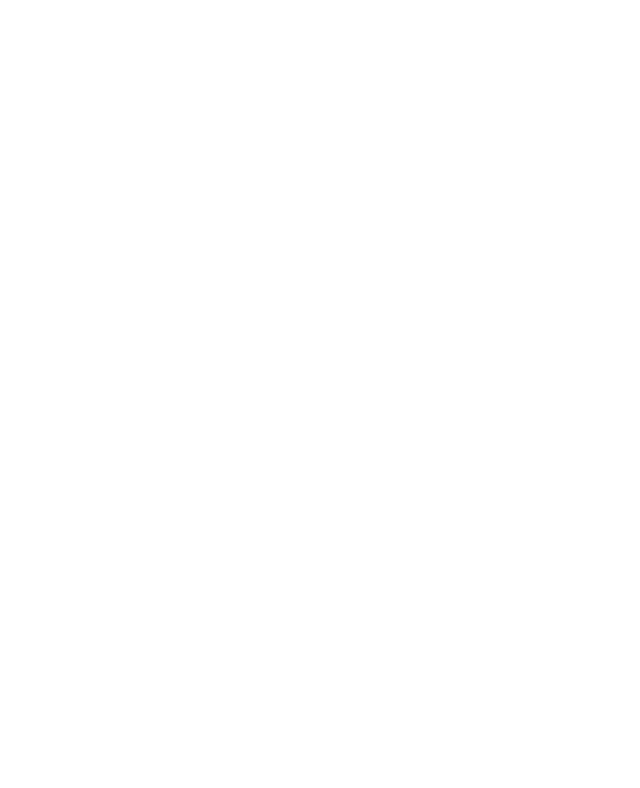
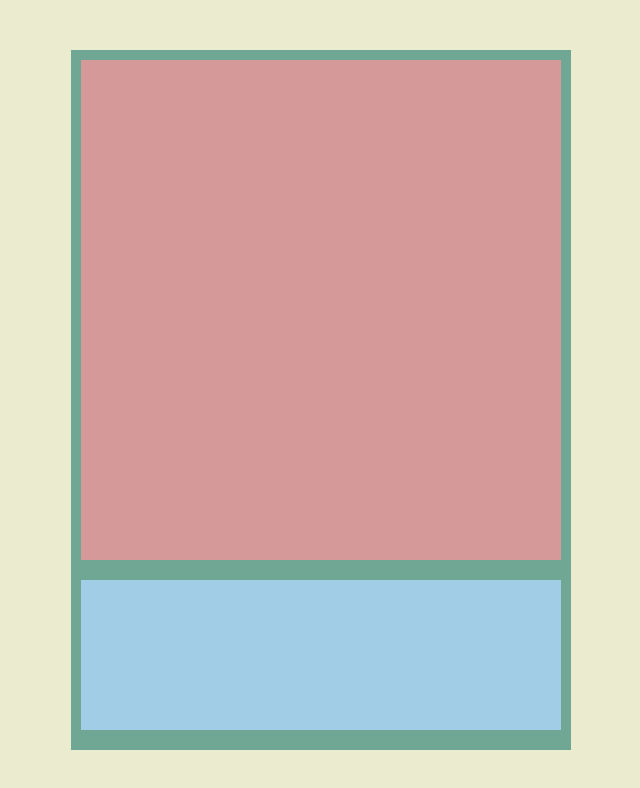
Before and after one commit to RPE8/odin-etch-a-sketch, a plain HTML site: page index.html in a window 1280 px wide. Shown: the whole page, without its empty margins (319-959 px from the left). Drawn offline with Linux system fonts and the light colour scheme.

Commit message:
Add iniitla layout styles for draw panel and tools

```diff
--- a/style/style.css
+++ b/style/style.css
@@ -9,3 +9,34 @@ body {
   height: 100%;
   width: 100%;
 }
+
+body {
+  display: flex;
+  justify-content: center;
+  align-items: center;
+  background-color: rgb(235, 235, 207);
+}
+
+main {
+  display: flex;
+  flex-direction: column;
+  padding: 10px;
+  max-height: 700px;
+  max-width: 500px;
+  min-height: 700px;
+  min-width: 500px;
+  background-color: rgb(111, 167, 148);
+}
+
+#draw-panel {
+  width: 100%;
+  height: 500px;
+  background-color: rgb(214, 153, 153);
+}
+
+#draw-tools {
+  width: 100%;
+  margin-top: 20px;
+  height: 150px;
+  background-color: rgb(161, 205, 231);
+}
```
